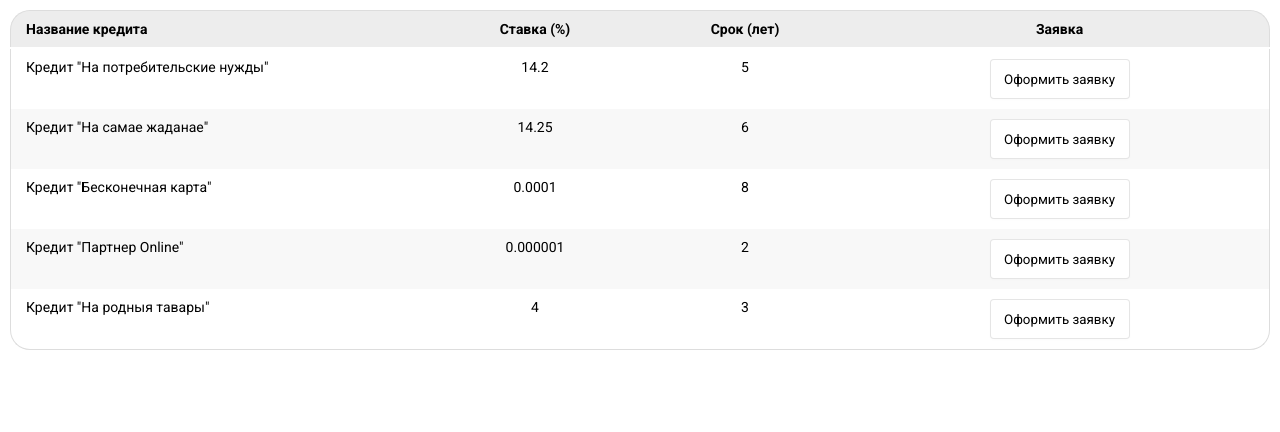
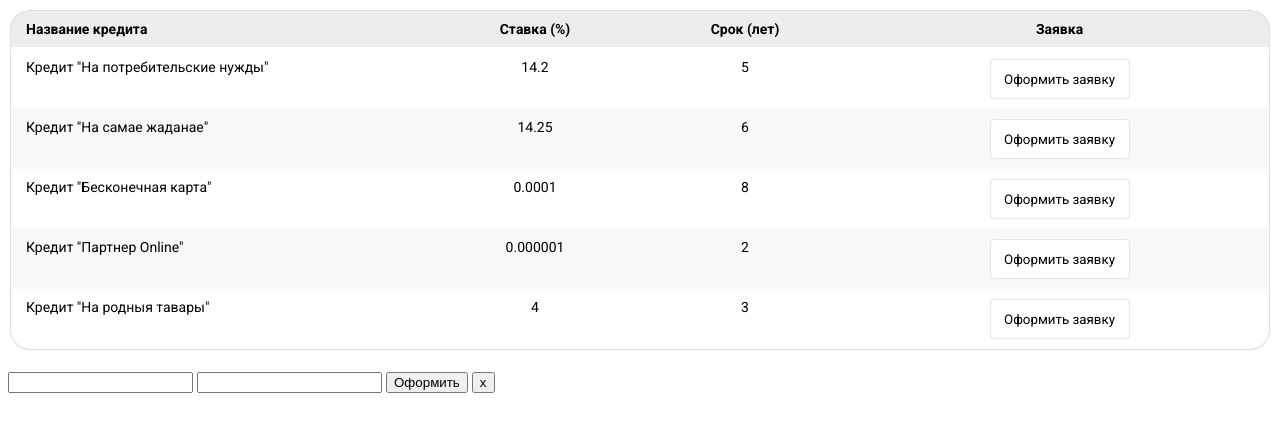
Before and after one commit to VTeramin/credit-test, a plain HTML site: page index.html in a window 1280 px wide. Drawn offline with Linux system fonts and the light colour scheme.

Commit message:
feat: add modal html

```diff
--- a/index.html
+++ b/index.html
@@ -23,6 +23,14 @@
         </thead>
         <tbody id="credits-info"></tbody>
     </table>
+    <div class="modal">
+        <form class="modal__form">
+            <input type="text" required="required"/>
+            <input type="text" required="required"/>
+            <input type="button" value="Оформить"/>
+            <button class="modal__close">x</button>
+        </form>
+    </div>
     <script type="module" src="./index.js"></script>
 </body>
 </html>
```
